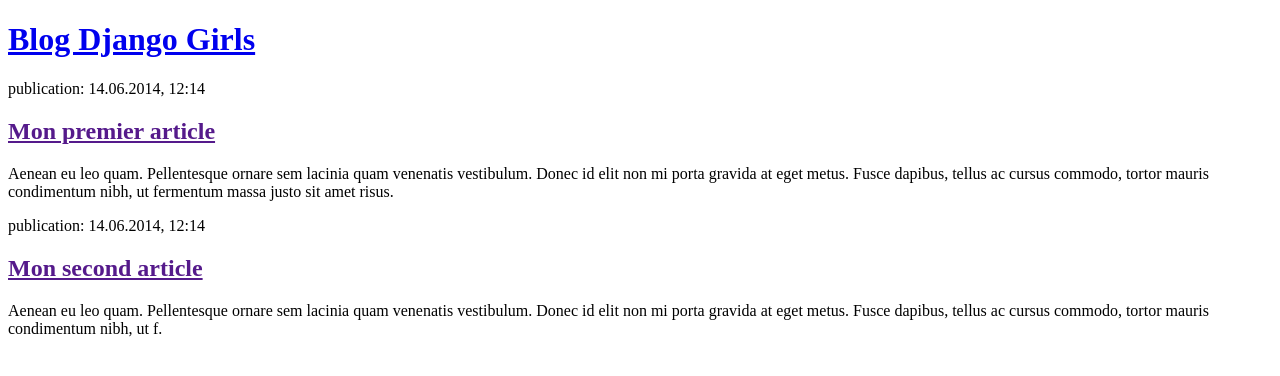
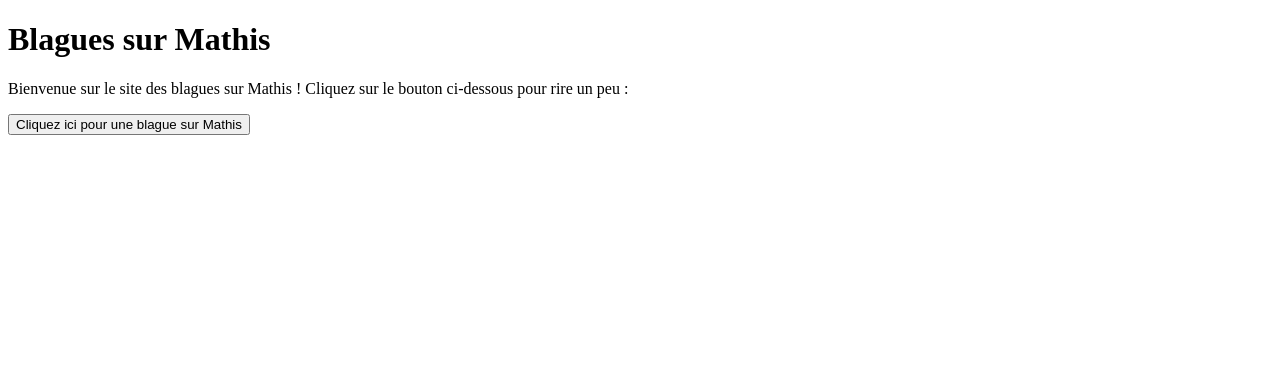
Before and after one commit to Mouhamed38/mon-nouveau-blog, a Django app: page / in a window 1280 px wide. Shown: the top 376 px of the page. Run offline with Django 3.2, Linux system fonts and the light colour scheme.

Commit message:
Modification du HTML du site

```diff
--- a/blog/templates/blog/post_list.html
+++ b/blog/templates/blog/post_list.html
@@ -1,23 +1,28 @@
 <!DOCTYPE html>
 <html>
-    <head>
-        <title>Blog Django Girls</title>
-    </head>
-    <body>
-        <header>
-            <h1><a href="/">Blog Django Girls</a></h1>
-        </header>
+<head>
+    <title>Blagues sur Mathis</title>
+</head>
+<body>
+    <h1>Blagues sur Mathis</h1>
+    <p>Bienvenue sur le site des blagues sur Mathis ! Cliquez sur le bouton ci-dessous pour rire un peu :</p>
+    <button onclick="faireBlague()">Cliquez ici pour une blague sur Mathis</button>
 
-        <article>
-            <time>publication: 14.06.2014, 12:14</time>
-            <h2><a href="">Mon premier article</a></h2>
-            <p>Aenean eu leo quam. Pellentesque ornare sem lacinia quam venenatis vestibulum. Donec id elit non mi porta gravida at eget metus. Fusce dapibus, tellus ac cursus commodo, tortor mauris condimentum nibh, ut fermentum massa justo sit amet risus.</p>
-        </article>
+    <script>
+        function faireBlague() {
+            // Liste de blagues sur Mathis
+            var blagues = [
+                "Pourquoi Mathis est-il toujours fatigué ? Parce qu'il fait pipi au lit et passe ses nuits à nettoyer ses draps !",
+                "Pourquoi Mathis a-t-il toujours une grosse tête de Baptout ? Parce qu'il a tellement d'intelligence que son cerveau ne tient pas dans son crâne !",
+                "Que fait Mathis lorsqu'il voit un livre ? Il le mange pour essayer d'obtenir de l'intelligence, mais ça ne marche pas !"
+            ];
 
-        <article>
-            <time>publication: 14.06.2014, 12:14</time>
-            <h2><a href="">Mon second article</a></h2>
-            <p>Aenean eu leo quam. Pellentesque ornare sem lacinia quam venenatis vestibulum. Donec id elit non mi porta gravida at eget metus. Fusce dapibus, tellus ac cursus commodo, tortor mauris condimentum nibh, ut f.</p>
-        </article>
-    </body>
+            // Choix aléatoire d'une blague
+            var blague = blagues[Math.floor(Math.random() * blagues.length)];
+
+            // Affichage de la blague dans une boîte de dialogue
+            alert(blague);
+        }
+    </script>
+</body>
 </html>
```
